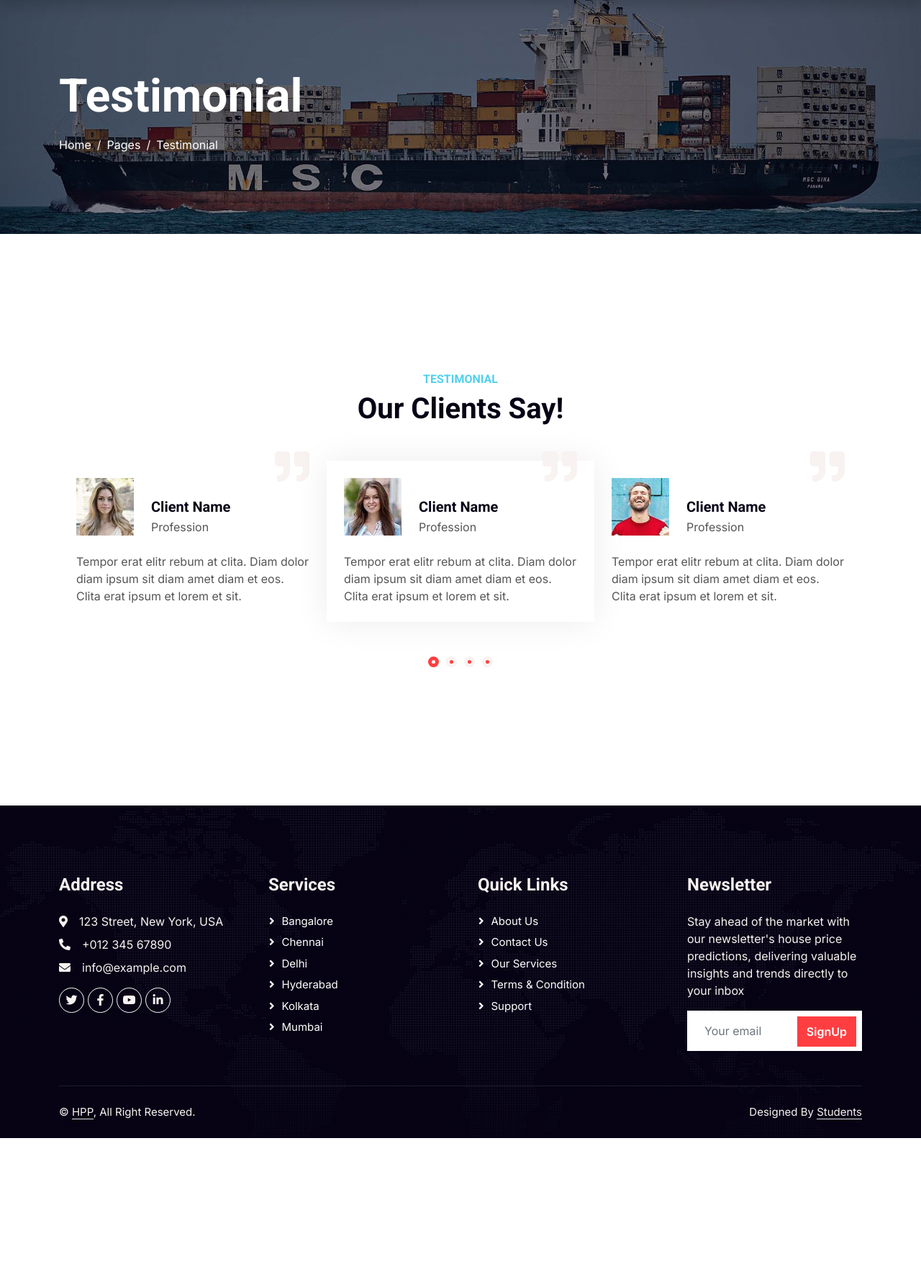
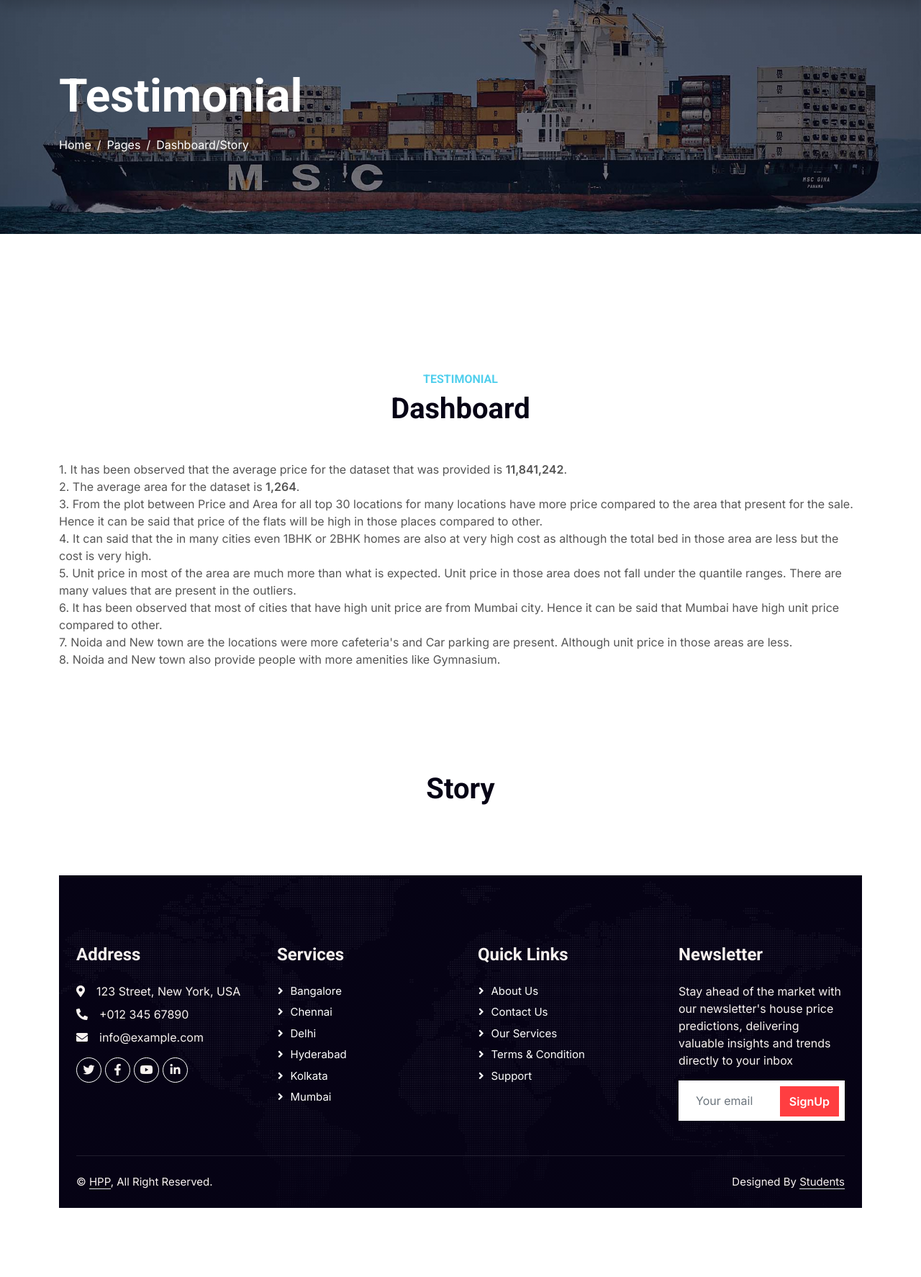
Before and after one commit to Teja-07/Data-Analytics-Project-2023, a Flask app: page /testimonial.html in a window 1280 px wide. Shown: the part 80-1854 px from the top of the page at 72% size. Before the commit the page ends 1661 px from the top, so only its background shows below. Run offline with Flask 3, Linux system fonts and the light colour scheme; some libraries are stand-ins or nearby versions.

Commit message:
testimonial.html

```diff
--- a/da_project/templates/testimonial.html
+++ b/da_project/templates/testimonial.html
@@ -61,7 +61,7 @@
                         <a href="feature.html" class="dropdown-item">Features</a>
                         <a href="quote.html" class="dropdown-item">Free Quote</a>
                         <a href="team.html" class="dropdown-item">Our Team</a>
-                        <a href="testimonial.html" class="dropdown-item active">Testimonial</a>
+                        <a href="testimonial.html" class="dropdown-item active">Dashboard/Story</a>
                     </div>
                 </div>
                 <a href="contact.html" class="nav-item nav-link">Contact</a>
@@ -80,7 +80,7 @@
                 <ol class="breadcrumb">
                     <li class="breadcrumb-item"><a class="text-white" href="#">Home</a></li>
                     <li class="breadcrumb-item"><a class="text-white" href="#">Pages</a></li>
-                    <li class="breadcrumb-item text-white active" aria-current="page">Testimonial</li>
+                    <li class="breadcrumb-item text-white active" aria-current="page">Dashboard/Story</li>
                 </ol>
             </nav>
         </div>
@@ -88,62 +88,99 @@
     <!-- Page Header End -->
 
 
-    <!-- Testimonial Start -->
+        <!-- Dashboard and Story Start -->
         <div class="container-xxl py-5 wow fadeInUp" data-wow-delay="0.1s">
             <div class="container py-5">
                 <div class="text-center">
                     <h6 class="text-secondary text-uppercase">Testimonial</h6>
-                <h1 class="mb-0">Our Clients Say!</h1>
+                    <h1 class="mb-0">Dashboard</h1>
                 </div>
-            <div class="owl-carousel testimonial-carousel wow fadeInUp" data-wow-delay="0.1s">
-                <div class="testimonial-item p-4 my-5">
-                    <i class="fa fa-quote-right fa-3x text-light position-absolute top-0 end-0 mt-n3 me-4"></i>
-                    <div class="d-flex align-items-end mb-4">
-                        <img class="img-fluid flex-shrink-0" src="static/img/testimonial-1.jpg" style="width: 80px; height: 80px;">
-                        <div class="ms-4">
-                            <h5 class="mb-1">Client Name</h5>
-                            <p class="m-0">Profession</p>
+                <div class='tableauPlaceholder' id='viz1688106245954' style='position: relative'>
+                    <noscript>
+                        <a href='#'>
+                            <img alt='House Price Prediction using Tableau ' src='https:&#47;&#47;public.tableau.com&#47;static&#47;images&#47;pr&#47;project_House_Price_Prediction&#47;HousePricePrediction&#47;1_rss.png' style='border: none' />
+                        </a>
+                    </noscript>
+                    <object class='tableauViz'  style='display:none;'>
+                        <param name='host_url' value='https%3A%2F%2Fpublic.tableau.com%2F' />
+                        <param name='embed_code_version' value='3' />
+                        <param name='site_root' value='' />
+                        <param name='name' value='project_House_Price_Prediction&#47;HousePricePrediction' />
+                        <param name='tabs' value='no' />
+                        <param name='toolbar' value='yes' />
+                        <param name='static_image' value='https:&#47;&#47;public.tableau.com&#47;static&#47;images&#47;pr&#47;project_House_Price_Prediction&#47;HousePricePrediction&#47;1.png' />
+                        <param name='animate_transition' value='yes' />
+                        <param name='display_static_image' value='yes' />
+                        <param name='display_spinner' value='yes' />
+                        <param name='display_overlay' value='yes' />
+                        <param name='display_count' value='yes' />
+                        <param name='language' value='en-US' />
+                    </object>
                 </div>
+                <script type='text/javascript'>
+                    var divElement = document.getElementById('viz1688106245954');
+                    var vizElement = divElement.getElementsByTagName('object')[0];
+                    if ( divElement.offsetWidth > 800 ) { vizElement.style.width='1500px';vizElement.style.height='877px';} else if ( divElement.offsetWidth > 500 ) { vizElement.style.width='1500px';vizElement.style.height='877px';} else { vizElement.style.width='100%';vizElement.style.height='2277px';}
+                    var scriptElement = document.createElement('script');
+                    scriptElement.src = 'https://public.tableau.com/javascripts/api/viz_v1.js';
+                    vizElement.parentNode.insertBefore(scriptElement, vizElement);
+                </script>
+                <br>
+                <br>
+                <p class="mb-5">
+                    1. It has been observed that the average price for the dataset that was provided is <b>11,841,242</b>.
+                    <br>
+                    2. The average area for the dataset is <b>1,264</b>.
+                    <br>
+                    3. From the plot between Price and Area for all top 30 locations for many locations have more price compared to the area that present for the sale. Hence it can be said that price of the flats will be high in those places compared to other.
+                    <br>
+                    4. It can said that the in many cities even 1BHK or 2BHK homes are also at very high cost as although the total bed in those area are less but the cost is very high.
+                    <br>
+                    5. Unit price in most of the area are much more than what is expected. Unit price in those area does not fall under the quantile ranges. There are many values that are present in the outliers.
+                    <br>
+                    6. It has been observed that most of cities that have high unit price are from Mumbai city. Hence it can be said that Mumbai have high unit price compared to other.
+                    <br>
+                    7. Noida and New town are the locations were more cafeteria's and Car parking are present. Although unit price in those areas are less.
+                    <br>
+                    8. Noida and New town also provide people with more amenities like Gymnasium.
+                    <br>
+                </p>
             </div>
-                    <p class="mb-0">Tempor erat elitr rebum at clita. Diam dolor diam ipsum sit diam amet diam et eos. Clita erat ipsum et lorem et sit.</p>
+            <div class="container py-5">
+                <div class="text-center">
+                    <h1 class="mb-0">Story</h1>
+                    <div class='tableauPlaceholder' id='viz1688112027251' style='position: relative'>
+                        <noscript>
+                            <a href='#'>
+                                <img alt='House Price Prediction using Tableau ' src='https:&#47;&#47;public.tableau.com&#47;static&#47;images&#47;Ho&#47;House_Price_Prediction_Tableau&#47;HousePricePredictionStory&#47;1_rss.png' style='border: none' />
+                            </a>
+                        </noscript>
+                        <object class='tableauViz'  style='display:none;'>
+                            <param name='host_url' value='https%3A%2F%2Fpublic.tableau.com%2F' />
+                            <param name='embed_code_version' value='3' />
+                            <param name='site_root' value='' />
+                            <param name='name' value='House_Price_Prediction_Tableau&#47;HousePricePredictionStory' />
+                            <param name='tabs' value='no' />
+                            <param name='toolbar' value='yes' />
+                            <param name='static_image' value='https:&#47;&#47;public.tableau.com&#47;static&#47;images&#47;Ho&#47;House_Price_Prediction_Tableau&#47;HousePricePredictionStory&#47;1.png' />
+                            <param name='animate_transition' value='yes' />
+                            <param name='display_static_image' value='yes' />
+                            <param name='display_spinner' value='yes' />
+                            <param name='display_overlay' value='yes' />
+                            <param name='display_count' value='yes' />
+                            <param name='language' value='en-US' />
+                        </object>
                     </div>
-                <div class="testimonial-item p-4 my-5">
-                    <i class="fa fa-quote-right fa-3x text-light position-absolute top-0 end-0 mt-n3 me-4"></i>
-                    <div class="d-flex align-items-end mb-4">
-                        <img class="img-fluid flex-shrink-0" src="static/img/testimonial-2.jpg" style="width: 80px; height: 80px;">
-                        <div class="ms-4">
-                            <h5 class="mb-1">Client Name</h5>
-                            <p class="m-0">Profession</p>
+                    <script type='text/javascript'>
+                        var divElement = document.getElementById('viz1688112027251');
+                        var vizElement = divElement.getElementsByTagName('object')[0];
+                        vizElement.style.width='1500px';vizElement.style.height='827px';
+                        var scriptElement = document.createElement('script');
+                        scriptElement.src = 'https://public.tableau.com/javascripts/api/viz_v1.js';
+                        vizElement.parentNode.insertBefore(scriptElement, vizElement);
+                    </script>
         </div>
-                    </div>
-                    <p class="mb-0">Tempor erat elitr rebum at clita. Diam dolor diam ipsum sit diam amet diam et eos. Clita erat ipsum et lorem et sit.</p>
-                </div>
-                <div class="testimonial-item p-4 my-5">
-                    <i class="fa fa-quote-right fa-3x text-light position-absolute top-0 end-0 mt-n3 me-4"></i>
-                    <div class="d-flex align-items-end mb-4">
-                        <img class="img-fluid flex-shrink-0" src="static/img/testimonial-3.jpg" style="width: 80px; height: 80px;">
-                        <div class="ms-4">
-                            <h5 class="mb-1">Client Name</h5>
-                            <p class="m-0">Profession</p>
-                        </div>
-                    </div>
-                    <p class="mb-0">Tempor erat elitr rebum at clita. Diam dolor diam ipsum sit diam amet diam et eos. Clita erat ipsum et lorem et sit.</p>
-                </div>
-                <div class="testimonial-item p-4 my-5">
-                    <i class="fa fa-quote-right fa-3x text-light position-absolute top-0 end-0 mt-n3 me-4"></i>
-                    <div class="d-flex align-items-end mb-4">
-                        <img class="img-fluid flex-shrink-0" src="static/img/testimonial-4.jpg" style="width: 80px; height: 80px;">
-                        <div class="ms-4">
-                            <h5 class="mb-1">Client Name</h5>
-                            <p class="m-0">Profession</p>
-                        </div>
-                    </div>
-                    <p class="mb-0">Tempor erat elitr rebum at clita. Diam dolor diam ipsum sit diam amet diam et eos. Clita erat ipsum et lorem et sit.</p>
-                </div>
-            </div>
-        </div>
-    </div>
-    <!-- Testimonial End -->
+        <!-- Dashboard and Story End -->
 
 
     <!-- Footer Start -->
```
Lines whose indentation alone changed are shown as unchanged.
